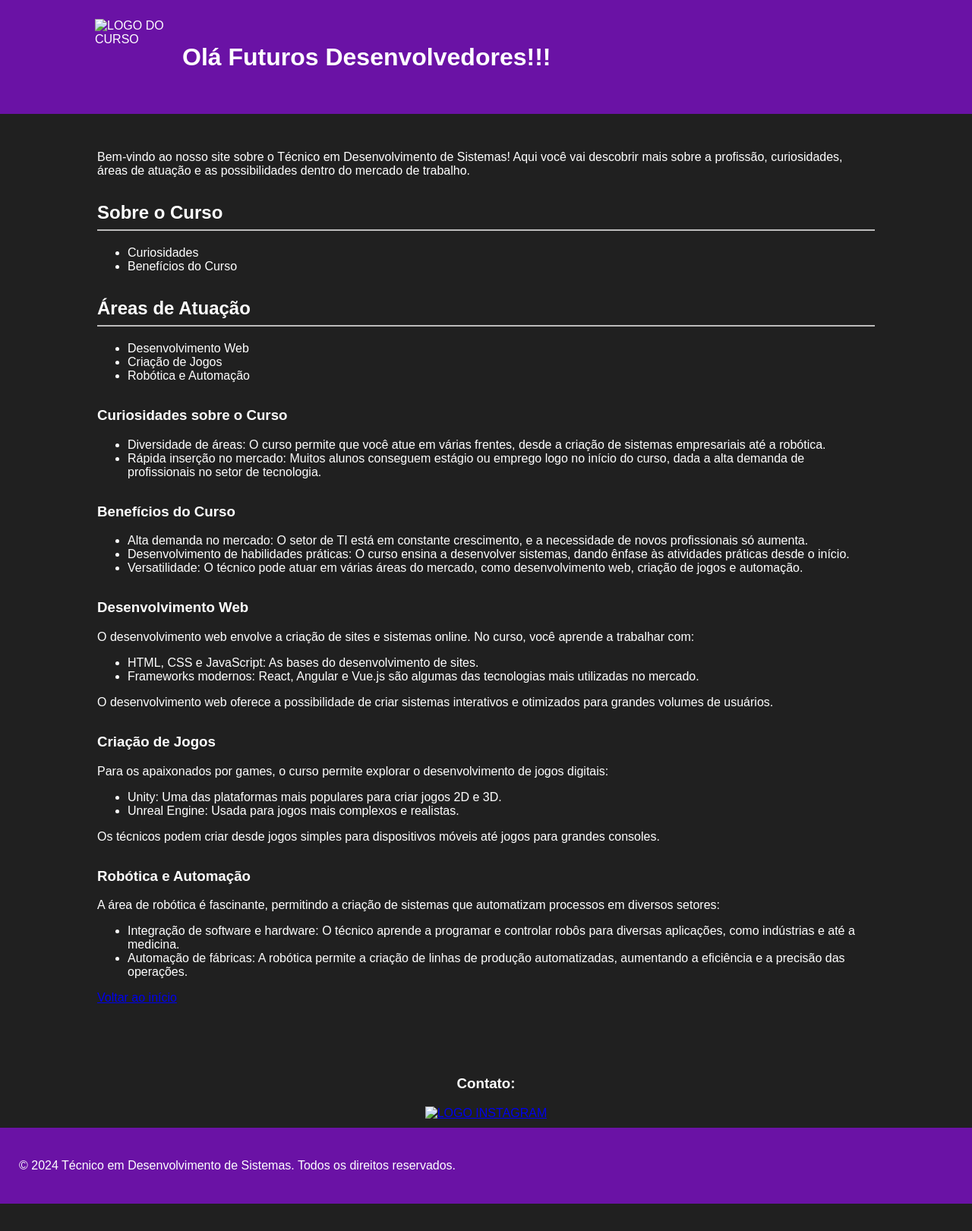
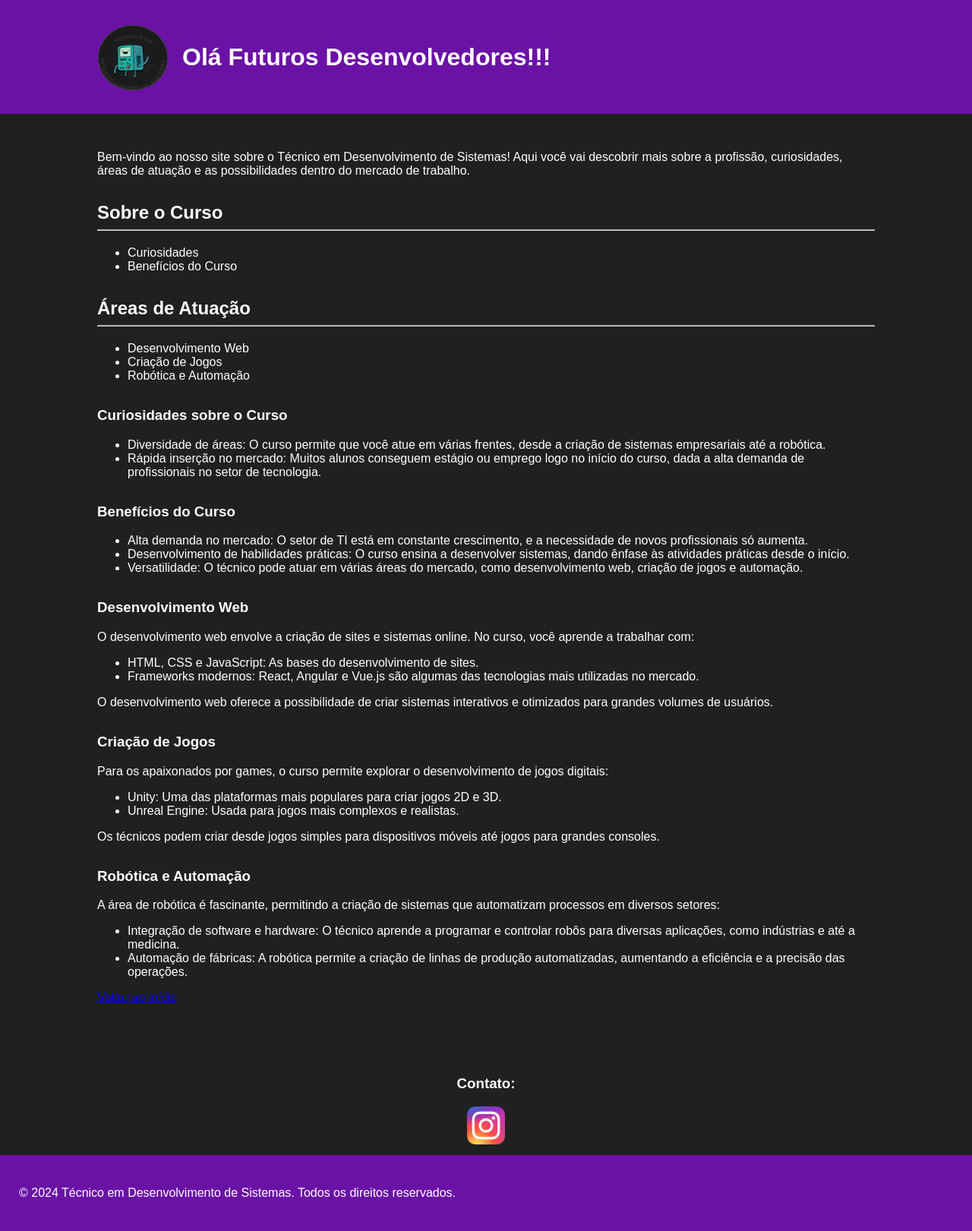
Before and after one commit to Retr0-08/Desenvolvimentodesistemas, a plain HTML site: page index.html in a window 1280 px wide. Shown: the whole page at 76% size. Before the commit the page ends 1585 px from the top, so only its background shows below. Drawn offline with Linux system fonts and the light colour scheme; files that its build step writes are made by us from their sources.

Commit message:
Update index.html

```diff
--- a/index.html
+++ b/index.html
@@ -4,11 +4,11 @@
     <meta charset="UTF-8">
     <meta name="viewport" content="width=device-width, initial-scale=1.0">
     <title>Técnico em Desenvolvimento de Sistemas</title>
-    <link rel="stylesheet" href="css/style.css">
+    <link rel="stylesheet" href="style.css">
 </head>
 <body>
     <header>
-        <img class="logo" src="images/oie_transparent.png" alt="LOGO DO CURSO"></img>
+        <img class="logo" src="oie_transparent.png" alt="LOGO DO CURSO"></img>
         <h1 class="ofd">
             Olá Futuros Desenvolvedores!!!
         </h1>
@@ -79,7 +79,7 @@
         <h3>Contato:</h3>
         <section>
             <a href="https://www.instagram.com/1desenvolvimento.de.sistemas">
-            <img class="instagram" src="images/instagram-logo-3.png" alt="LOGO INSTAGRAM"></img>
+            <img class="instagram" src="instagram-logo-3.png" alt="LOGO INSTAGRAM"></img>
             </a>
         </section>
     </div>
```
